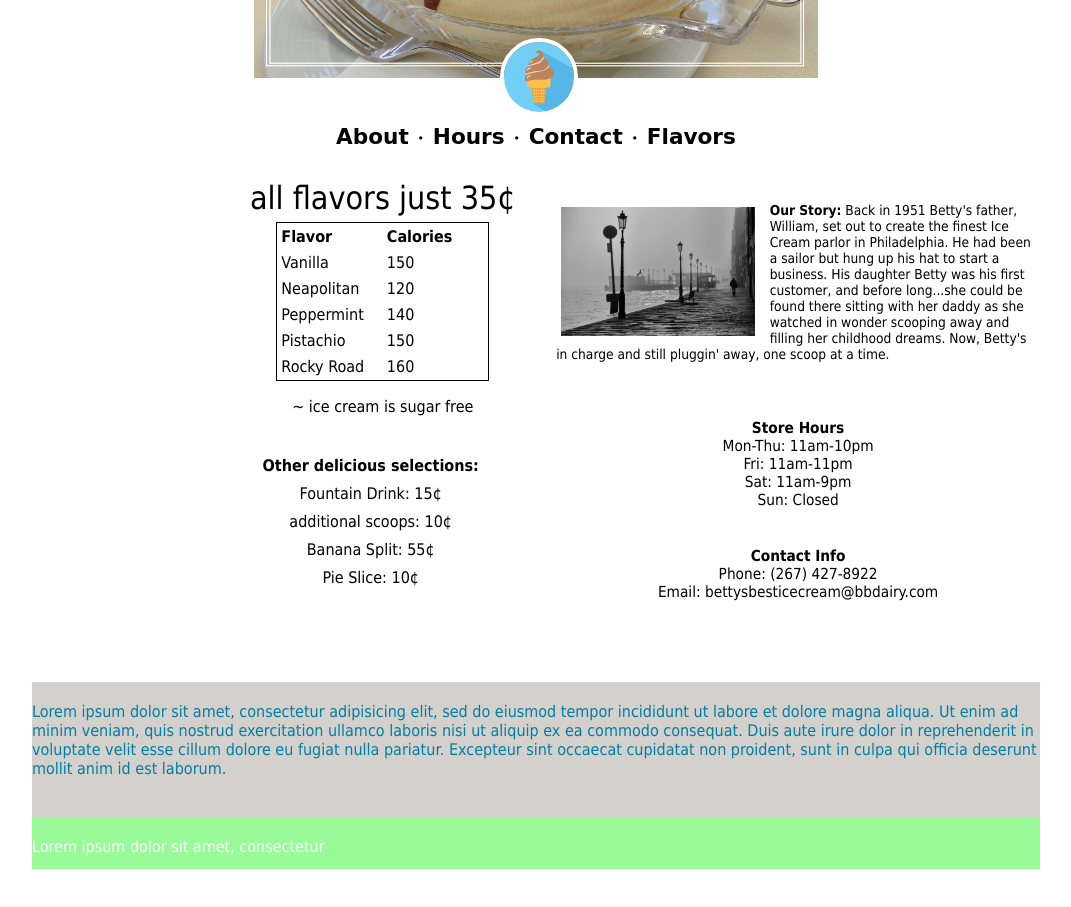
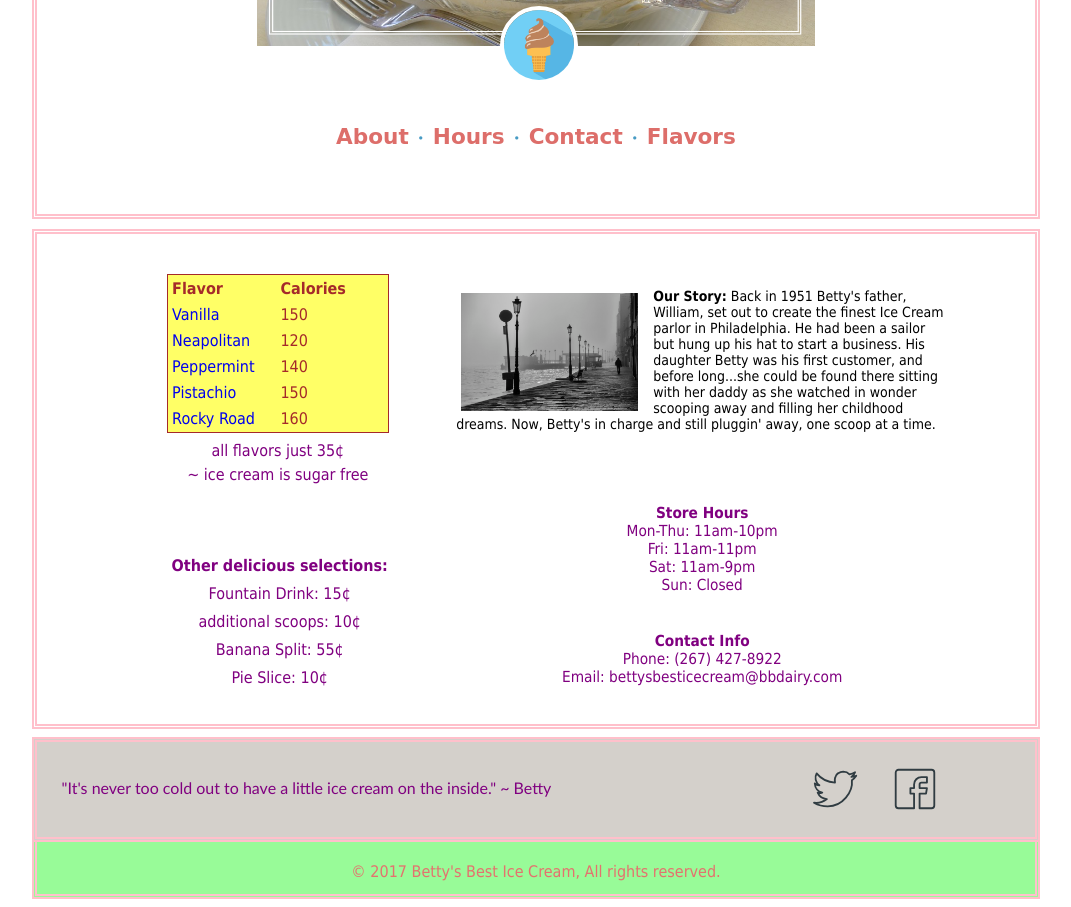
Before and after one commit to joshin-run-tiy/bettys-icecream, a plain HTML site: page index.html in a window 1280 px wide. Shown: the part 460-1367 px from the top of the page, without its empty margins (104-1175 px from the left). Before the commit the page ends 1337 px from the top, so only its background shows below. Drawn offline with Linux system fonts and the light colour scheme.

Commit message:
Feat (style) Add border; adjusted positioning

```diff
--- a/index.html
+++ b/index.html
@@ -10,119 +10,71 @@
     <header class="cf">
       <p id="banner--text">Betty's Best Ice Cream Parlor</p>
       <div class="banner--container">
-        <!-- <img id="logo" src="./img/logo-ice_cream.png" alt="ice cream logo"> -->
-
         <img class="banner" src="./img/banana_split_banner-border.png" alt="banana split banner">
-
       <div class="logo--container cf">
         <img id="logo" src="./img/logo-ice_cream.png" alt="ice cream logo">
       </div>
-      </div>
-    </div>
       <nav>
-
         <ul>
-          <a class="nav-menu" href="#">About</a> ・
-          <a class="nav-menu" href="#">Hours</a> ・
-          <a class="nav-menu" href="#">Contact</a> ・
-          <a class="nav-menu" href="#">Flavors</a>
+          <a class="nav-menu" href="#about">About</a> ・
+          <a class="nav-menu" href="#hours">Hours</a> ・
+          <a class="nav-menu" href="#contact">Contact</a> ・
+          <a class="nav-menu" href="#flavors">Flavors</a>
         </ul>
-
       </nav>
-
-
     </header>
-
     <main class="main--text">
       <div class="main--right">
         <div class="main--right_upper">
-            <p class="thirty-five">all flavors just 35¢</p>
           <table cellpadding="3" cellspacing="1">
             <tr>
               <th width="10%">Flavor</td>
               <th width="20%">Calories</td>
             </tr>
             <tr>
-                <td>Vanilla</td>
+              <td><a href="#" target="_blank">Vanilla</a></td>
               <td>150</td>
             </tr>
             <tr>
-                <td>Neapolitan</td>
+              <td><a href="#" target="_blank">Neapolitan</a></td>
               <td>120</td>
             </tr>
             <tr>
-                <td>Peppermint</td>
+              <td><a href="#" target="_blank">Peppermint</a></td>
               <td>140</td>
             </tr>
             <tr>
-                <td>Pistachio</td>
+              <td><a href="#" target="_blank">Pistachio</a></td>
               <td>150</td>
             </tr>
             <tr>
-                <td>Rocky Road</td>
+              <td><a href="#" target="_blank">Rocky Road</a></td>
               <td>160</td>
             </tr>
           </table>
-            <p class="sugar-free">~ ice cream is sugar free</p>
-            <!-- <table cellpadding="2" cellspacing="2">
-              <tr>
-                <th colspan="3" style="font-family: cursive" id="all-ice-cream">all ice cream 35¢</th>
-              </tr>
-              <div class="flavors">
-                <tr width="20">
-                  <th width="30%">Flavor</th>
-                  <th>Calories</th>
-                  <th>Sugar Free</th>
-                </tr>
-                <tr>
-                  <th><a href="#">Vanilla</a></th>
-                  <td>120</td>
-                  <td>sugar free</td>
-                </tr>
-                <tr>
-                  <th><a href="#">Neapolitan</a></th>
-                  <td>140</td>
-                  <td></td>
-                </tr>
-                <tr>
-                  <th><a href="#">Rocky Road</a></th>
-                  <td>180</td>
-                  <td></td>
-                </tr>
-                <tr>
-                  <th><a href="#">Peppermint</a></th>
-                  <td>120</td>
-                  <td>sugar free</td>
-                </tr>
-                <tr>
-                  <th><a href="#">Pistachio</a></th>
-                  <td>140</td>
-                  <td>sugar free</td>
-                </tr>
-              </div>
-            <table> -->
-
+          <ul>
+            <li id="flavors" class="thirty-five">all flavors just 35¢</li>
+            <li class="sugar-free">~ ice cream is sugar free</li>
+          </ul>
         </div>
         <div class="main--right_lower main--text">
-        <p><span style="font-weight: bold; font-size: 1em">Other delicious selections:</p>
+          <p><span style="font-weight: bold; font-size: 1em">Other delicious selections:</span></p>
           <p>Fountain Drink: 15¢</p>
           <p>additional scoops: 10¢</p>
           <p>Banana Split: 55¢</p>
           <p>Pie Slice: 10¢</p>
-
         </div>
-
       </div>
       <div class="main--left float-right">
         <div class="main--left_upper float-left main--text">
-          <p>
+          <p id="about">
             <img id="our-story-pic" class="float-left_img" src="./img/phili-docks.jpeg" alt="">
             <span style="font-weight: bold">Our Story:</span> Back in 1951 Betty's father, William, set out to create the finest Ice Cream parlor in Philadelphia. He had been a sailor but hung up his hat to start a business. His daughter Betty was his first customer, and before long...she could be found there sitting with her daddy as she watched in wonder scooping away and filling her childhood dreams. Now, Betty's in charge and still pluggin' away, one scoop at a time.
           </p>
         </div>
         <div class="main--left_middle float-left  main--text">
           <ul>
-            <li><strong>Store Hours</strong></li>
+            <li id="hours"><strong>Store Hours</strong></li>
             <li>Mon-Thu:  11am-10pm</li>
             <li>Fri:  11am-11pm</li>
             <li>Sat: 11am-9pm</li>
@@ -131,22 +83,24 @@
         </div>
         <div class="main--left_lower float-left main--text">
           <ul>
-            <li><strong>Contact Info</strong></li>
+            <li id="contact"><strong>Contact Info</strong></li>
             <li>Phone: (267) 427-8922</li>
             <li>Email: bettysbesticecream@bbdairy.com</li>
           </ul>
         </div>
       </div>
-
-
-
-
     </main>
     <footer class="main--text">
-      Lorem ipsum dolor sit amet, consectetur adipisicing elit, sed do eiusmod tempor incididunt ut labore et dolore magna aliqua. Ut enim ad minim veniam, quis nostrud exercitation ullamco laboris nisi ut aliquip ex ea commodo consequat. Duis aute irure dolor in reprehenderit in voluptate velit esse cillum dolore eu fugiat nulla pariatur. Excepteur sint occaecat cupidatat non proident, sunt in culpa qui officia deserunt mollit anim id est laborum.
+      <div class="footer--right">
+        <p>"It's never too cold out to have a little ice cream on the inside."  ~ Betty</p>
+      </div>
+      <div class="footer--left cf float-left">
+        <a href="http://www.facebook.com" target="_blank"><img class="social-media float-right" src="./img/facebook.svg" alt="facebook"></a>
+        <a href="http://www.twitter.com" target="_blank"><img class="social-media float-right" src="./img/twitter.svg" alt="twitter"></a>
+      </div>
     </footer>
     <div class="low--footer main--text">
-      Lorem ipsum dolor sit amet, consectetur
+      © 2017 Betty's Best Ice Cream, All rights reserved.
     </div>
   </body>
 </html>
--- a/style/main.css
+++ b/style/main.css
@@ -3,95 +3,83 @@
 }*/
 
 html {
-  /*border: 3px dotted purple;*/
-  margin: 0px auto;
+  margin-top: 0px auto;
 }
 
 .banner {
     display: block;
     width: 70%;
-    /*border: 10px solid #61C6EE;*/
     margin: 0px auto;
 }
 
-
-
 .banner--container {
-  /*border: 1px solid blue;*/
   width: 80%;
   height: 80%;
   margin: 0px auto;
 }
 
 .logo--container {
-  /*border: 1px solid blue;*/
   width: 9%;
   height: 80%;
   margin: 0px auto;
 }
 
-/*body {
-  margin: 0px;
-}*/
-
 body {
   background-color: #fff;
   padding-right: 10%;
   padding-left: 10%;
-    padding-top: 6%;
   display: block;
-    /*border: 3px solid blue;*/
   margin-bottom: 0px auto;
+  margin-top: 0px auto;
+}
+
+header {
+  border: 5px;
+  border-color: pink;
+  border-style: double;
+  margin: 10px auto;
 }
 
 nav {
   width: 100%;
   height: 50px;
-  /*text-align: center;*/
-  /*border: 1px solid blue;*/
-  margin: 0px auto;
+  color: powderblue;
+  margin: 40px auto;
+  color: #489BC4;
 }
 
 ul {
-  /*list-style-type: none;*/
   margin: 8px;
   padding: 0px;
-  /*border: 1px solid orange;*/
   text-align: center;
 }
 
 .nav-menu {
-    /*text-align: center;*/
   color: #000;
   text-decoration: none;
-    /*float: left;*/
-    /*margin-right: 25px;
-    margin-top: 16px;*/
   font-size: 1.35em;
   font-family: cursive;
   font-weight: bolder;
   margin: 0px auto;
   padding: 0px;
+  color: #DD6E6A;
 }
-
-/*header {
-  padding-top: 100px;
-}*/
 
 #banner--text {
   font-size: 4em;
   text-align: center;
   border: 5px solid ;
   margin: 0px auto;
-  margin-bottom: 40px;
+  margin-bottom: 80px;
   font-family: tahoma;
   padding-bottom: 10px;
   padding-top: 5px;
-  /*font-color: yellow;*/
-  background-color: pink;
-  color: #fff;
+  background-color: palegreen;
+  color: mediumpurple;
   font-family: "Gill Sans", Arial, sans-serif;
-  border: 2px solid palegreen;
+  border: 5px;
+  border-color: pink;
+  border-bottom-style: double;
 }
 
 #logo {
@@ -99,35 +87,15 @@ ul {
   border: 4px solid #fff;
   border-radius: 50%;
   height: 70px;
-  /*margin: 5px 20px 5px 20px;*/
-  /*box-sizing: border-box;*/
-  /*display: block;*/
-  /*margin-left: 30px;*/
   margin-top: -40px;
   position: relative;
   width: 70px;
 }
 
-/*#logo-2 {
-  float: left;
-  border: 4px solid blue;
-  border-radius: 50%;
-  height: 70px;
-  /*margin: 5px 20px 5px 20px;*/
-  /*box-sizing: border-box;*/
-  /*display: block;*/
-  /*margin-left: 30px;
-  margin-top: -40px;
-  position: relative;
-}*/
-
 .logo-div {
   width: 40%;
   height: 70px;
-  /*border: 1px solid blue;*/
-  /*display: block;*/
   box-sizing: border-box;
-  /*padding-bottm: 30px;*/
   position: relative;
   margin: 0px auto;
 }
@@ -154,47 +122,21 @@ a {
   text-decoration:none;
 }
 
-/*.column--left {
-  border: 1px solid blue;
-
-  box-sizing: border-box;
-  display: block;
-  width: 300px;
-  height: 350px;
-  float: none;
-  margin: 0px auto;
-  margin: 0px;
-  position: absolute;
-  vertical-align: baseline;
-}*/
-/*.column--right {
-  border: 1px solid blue;
-  box-sizing: border-box;
-  display: block;
-  width: 300px;
-  height: 350px;
-  float: none;
-
-  margin: 0px auto;
-  margin: 0px;
-
-  vertical-align: baseline;
-}*/
-
 main {
-  /*background-color: #F3EF7D;*/
-  /*position: relative;;*/
   overflow: hidden;
   height: 500px;
   diplay: block;
   box-sizing: border-box;
   margin: 0px auto;
+  border: 5px;
+  border-color: pink;
+  border-style: double;
 }
 
 .main--left {
   float: right;
   height: 500px;
-  width: 48%;
+  width: 58%;
   overflow: hidden;
   margin: 0px auto;
   display: block;
@@ -204,105 +146,77 @@ main {
 .main--right {
   float: left;
   height: 500px;
-  width: 48%;
+  width: 38%;
   overflow: hidden;
   margin: 0px auto;
   display: block;
-  /*padding: 20px;*/
   padding: 0px;
 }
 
 
 .main--right_upper {
-  /*float: right;*/
   height: 50%;
-  width: 55%;
+  width: 73%;
   display: block;
   float: right;
   box-sizing: border-box;
   overflow: hidden;
   margin: auto;
-  /*background-color: red;*/
+  color: purple;
+  margin-top: 40px;
 }
 
-/*.main--right_middle {
-  /*float: right;
-  height: 80px;
-  width: 65%;
-  display: block;
-  float: right;
-  box-sizing: border-box;
-  overflow: hidden;
-}*/
-
 .main--right_lower {
-  /*float: left;*/
   height: 200px;
-  width: 60%;
+  width: 72%;
   display: block;
   box-sizing: border-box;
   overflow: hidden;
   float: right;
   margin-top: 20px;
   margin: auto;
-  /*background-color: yellow;*/
   line-height: 75%;
   text-align: center;
-  /*border: 1px dashed powderblue;*/
   padding: 20px;
+  color: purple;
 }
 
 
 .main--left_upper {
-  /*float: left;*/
   height: 200px;
-  width: 100%;
+  width: 85%;
   display: block;
-  /*float: left;*/
   box-sizing: border-box;
   overflow: hidden;
   margin: auto;
-  margin-top: 15px;
-  /*background-color: orange;*/
-  /*border: 1px dashed yellow;*/
-  font-size: 0.855em;
-  /*border: 1px solid #000;*/
-
-  /*text-align: justify;*/
+  margin-top: 40px;
+  font-size: 0.875em;
 }
 
 .main--left_middle {
   position: relative;
   height: 100px;
-  width: 100%;
+  width: 85%;
   display: block;
-  /*float: left;*/
   box-sizing: border-box;
   overflow: hidden;
   margin: 20px auto;
-  /*background-color: lavender;*/
   font-size: 0.955em;
-  /*border: 1px dashed orange;*/
-  /*border: 1px solid #000;*/
   padding: 2px;
-
+  color: purple;
 }
 .main--left_lower {
   position: relative;
   height: 80px;
-  width: 100%;
+  width: 85%;
   display: block;
-  /*float: left;*/
   box-sizing: border-box;
   overflow: hidden;
   margin: 0px auto;
-  /*background-color: purple;*/
-  /*border: 1px dashed pink;*/
   font-size: 0.955em;
-  /*border: 1px solid #000;*/
-  /*padding-left: 20px;*/
   padding-top: 10px;
   padding-bottom: 10px;
+  color: purple;
 }
 
 .float-right {
@@ -313,17 +227,6 @@ main {
   float: left;
 }
 
-
-/*.container {
-    /* this clears the float
-
-    display: block;
-    border: 1px solid blue;
-    height: 400px;
-    width: 50%;
-    box-sizing: border-box;
-}*/
-
 table {
   border: 0px;
   border-color: #fff;
@@ -332,12 +235,9 @@ table {
   width: 80%;
   margin: auto;
   border: 1px solid;
+  background-color: #FFFF66;
+  color: brown;
 }
-
-/*.flavors {
-  font-size: 8px;
-  text-align: left;
-}*/
 
 #all-ice-cream {
   padding: 10px;
@@ -345,7 +245,7 @@ table {
 
 .thirty-five {
   text-align: center;
-  font-size: 2em;
+  font-size: 1em;
   padding: 0px;
   margin: 5px 0px 5px 0px;
 }
@@ -362,14 +262,11 @@ table {
 }
 
 #our-story-pic {
-    width: 40%;
-    height: 40%;
+    width: 36%;
+    height: 36%;
     vertical-align: baseline;
     margin-right: 15px;
 }
-
-
-
 
 ul {
   list-style-type: none;
@@ -377,26 +274,65 @@ ul {
 
 footer {
     height: 95px;
-    width: 100%;
-    padding: 20px 0px;
+    width: 99%;
     clear: both;
     overflow: hidden;
     background-color: #D4D0CB;
     color: #007EA5;
     margin-top: 8px;
     font-family: arial;
+    border: 5px;
+    border-color: pink;
+    border-style: double;
+    border-bottom: 0px auto;
+}
+
+.footer--left {
+  float: left;
+  height: 80px;
+  width: 40%;
+  overflow: hidden;
+  margin: 0px auto;
+  display: block;
+  padding-top: 10px;
+}
+
+.footer--right {
+  float: left;
+  height: 80px;
+  width: 50%;
+  overflow: hidden;
+  margin: 20px 0px 0px 20px;
+  display: block;
+  padding: 0px;
+  color: purple;
+  text-align: center;
+  font-family: "Gill Sans", Arial, sans-serif;
+}
+
+.social-media {
+  height: 55%;
+  width: 20%;
+  margin: 0px auto;
+  margin-top: 15px;
 }
 
 .low--footer {
     height: 12px;
-    width: 100%;
+    width: 99%;
     padding: 20px 0px;
     clear: both;
     overflow: hidden;
     background-color: palegreen;
     color: #fff;
-    margin-top: 0px;
-    font-family: arial;
+    margin: 0px auto;
+    text-align: center;
+    color: #E4726E;
+    font-family: "Gill Sans", Arial, sans-serif;
+    border: 5px;
+    border-top: 0px;
+    border-color: pink;
+    border-style: double;
 }
 
 a {
```
Lines whose indentation alone changed are shown as unchanged.
